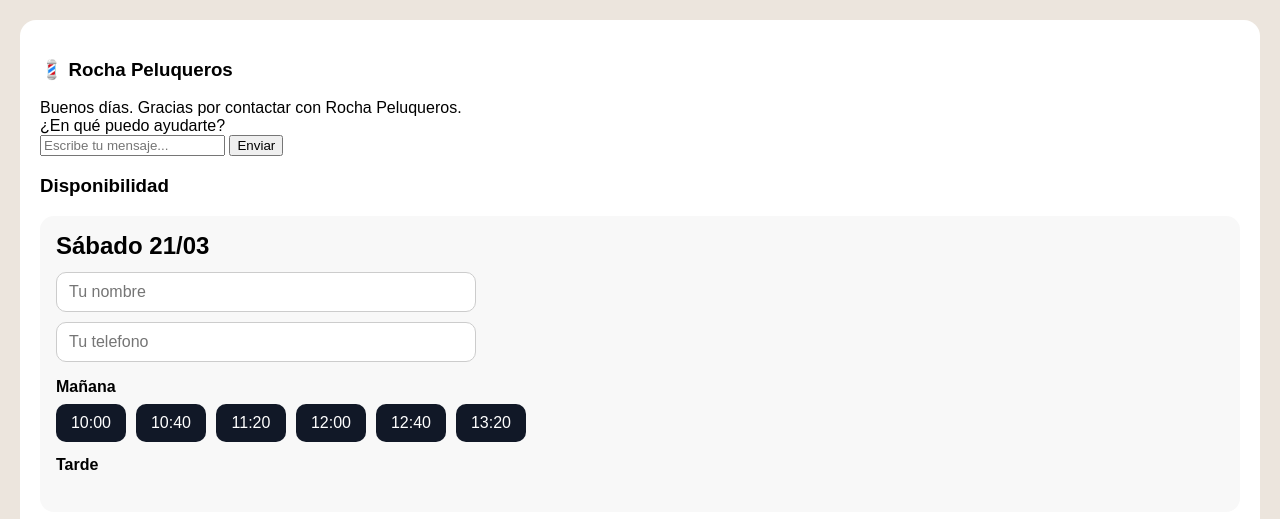
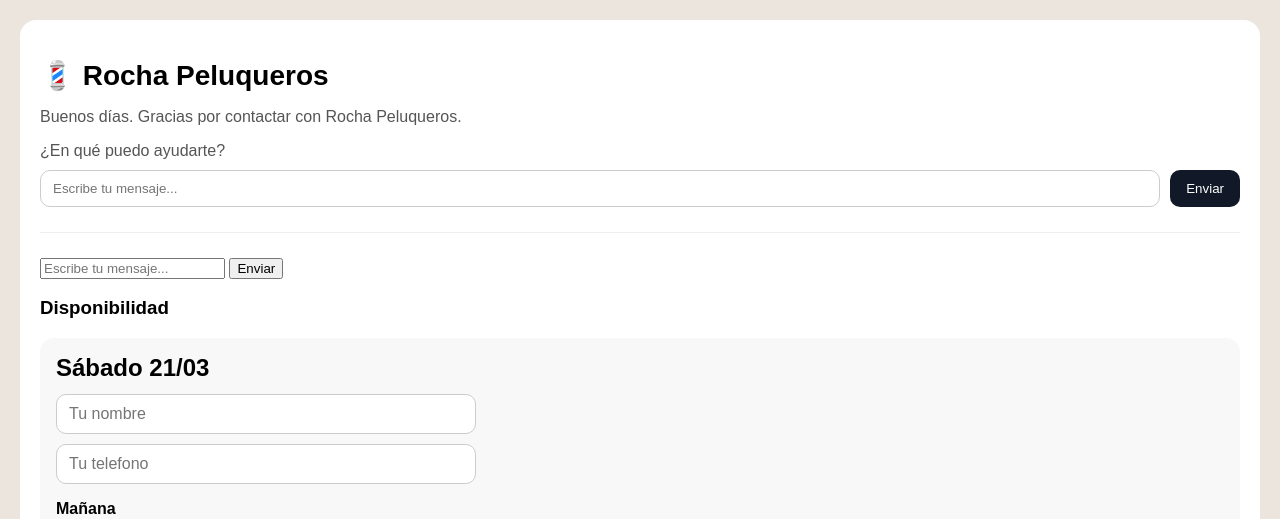
Before and after one commit to alainfourcart-dev/my_primer_programa, a Flask app: page / in a window 1280 px wide. Shown: the top 519 px of the page. Run offline with Flask 3, Linux system fonts and the light colour scheme; data comes from the database, SQL or seed files in the repository; data that the repository does not hold is empty.

Commit message:
cambio visual pag

```diff
--- a/templates/index.html
+++ b/templates/index.html
@@ -71,6 +71,39 @@
         .hora-btn-hover{
             opacity: 0.9;
         }
+        .header {
+            margin-bottom: 25px;
+            border-bottom: 1px solid #eee;
+            padding-bottom: 15px;
+        }
+        .header h1 {
+            font-size: 28px;
+            margin-bottom: 6px;
+        }
+        .header p {
+            font-size: 16px;
+            color: #555;
+            margin-bottom: 10px;
+        }
+        .chat-input {
+            display: flex;
+            gap: 10px;
+            margin-bottom: 10px;
+        }
+        .chat-input input {
+            flex: 1;
+            padding: 10px 12px;
+            border-radius: 10px;
+            border: 1px solid #ccc;
+        }
+        .chat-input button {
+            padding: 10px 16px;
+            border-radius: 10px;
+            border: none;
+            background: #111827;
+            color: white;
+            cursor: pointer;
+        }
 
         @media (max-width: 700px) {
             body {
@@ -101,12 +134,17 @@
 <body>
 
 <div class="chat">
+<div class="header">
+    <h1>💈 Rocha Peluqueros</h1>
+    {% for mensaje in bienvenida %}
+        <p>{{ mensaje }}</p>
+    {% endfor %}
 
-<h3>💈 Rocha Peluqueros</h3>
-
-{% for mensaje in bienvenida %}
-<div class="bot">{{ mensaje }}</div>
-{% endfor %}
+    <div class="chat-input">
+        <input type="text" placeholder="Escribe tu mensaje...">
+        <button>Enviar</button>
+    </div>
+</div>
 
 {% if pregunta %}
 <div class="user">{{ pregunta }}</div>
```
